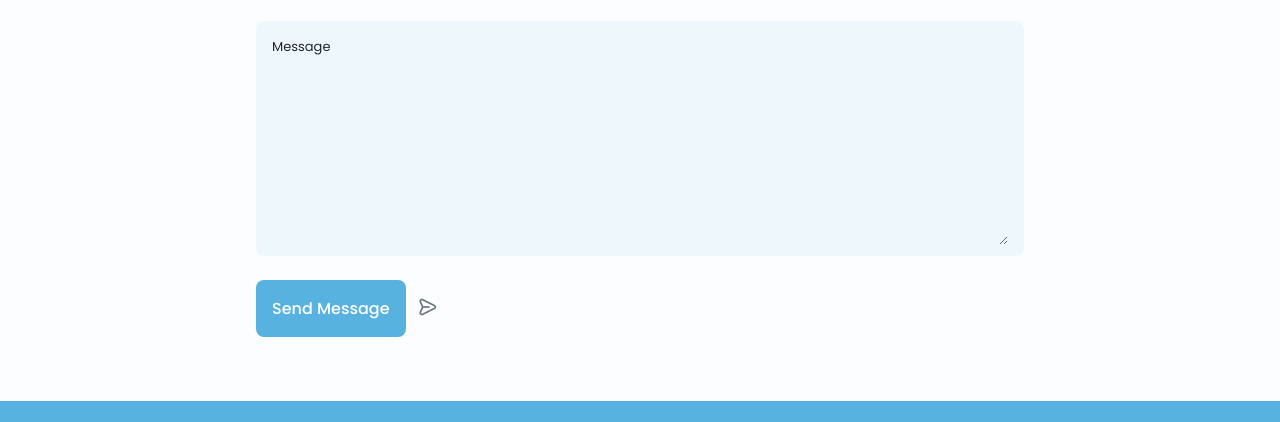
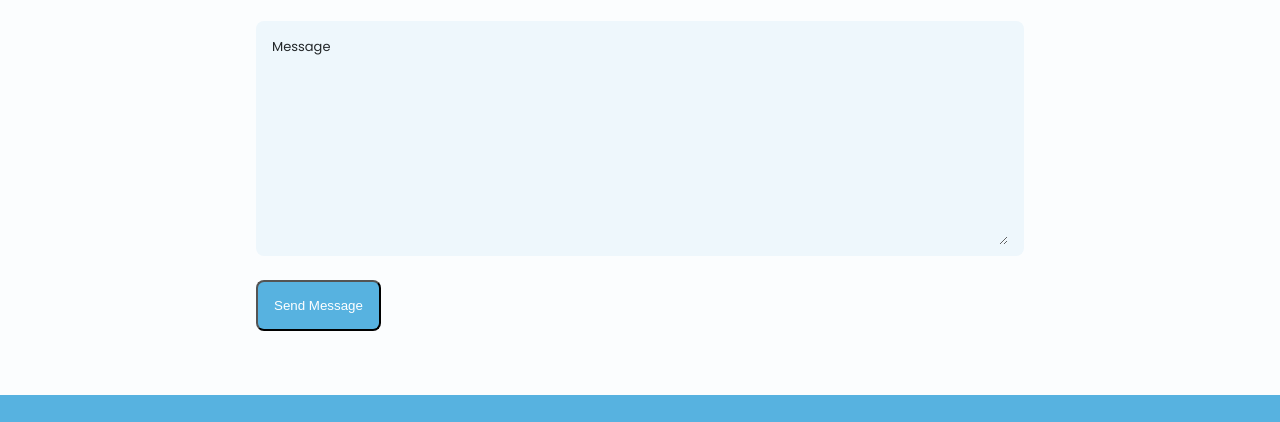
Before and after one commit to KrithinK/KrithinK.github.io, a plain HTML site: page index.html in a window 1280 px wide. Shown: the part 4332-4754 px from the top of the page. Drawn offline with nearby package versions, Linux system fonts and the light colour scheme.

Commit message:
Update index.html

```diff
--- a/index.html
+++ b/index.html
@@ -578,8 +578,7 @@
                         </div>
 
                         <div>
-                            <a href="#" class="button button--flex">Send Message</a>
-                            <i class="uil uil-message button__icon"></i>
+                            <button class="button button--flex" type="submit">Send Message</button>
                         </div>
                     </form>
                 </div>
```
